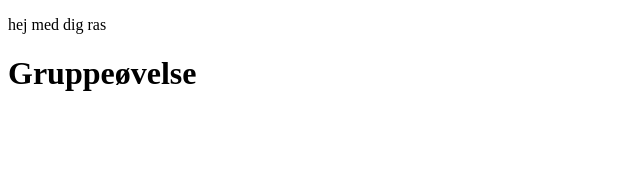
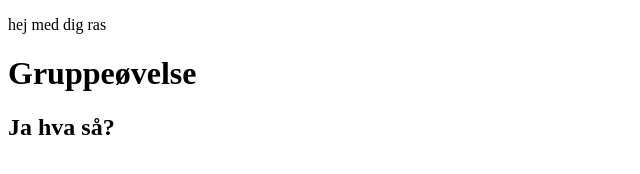
Before and after one commit to rasmus-blip/gruppeoevelse, a plain HTML site: page index.html in a window 1280 px wide. Shown: the whole page, without its empty margins (0-640 px from the left). Drawn offline with Linux system fonts and the light colour scheme.

Commit message:
added h2

```diff
--- a/index.html
+++ b/index.html
@@ -12,6 +12,8 @@
     <p>hej med dig ras</p>
 
     <h1>Gruppeøvelse</h1>
+    <h2>Ja hva så?</h2>
+
     <script src=""></script>
 </body>
 
```
